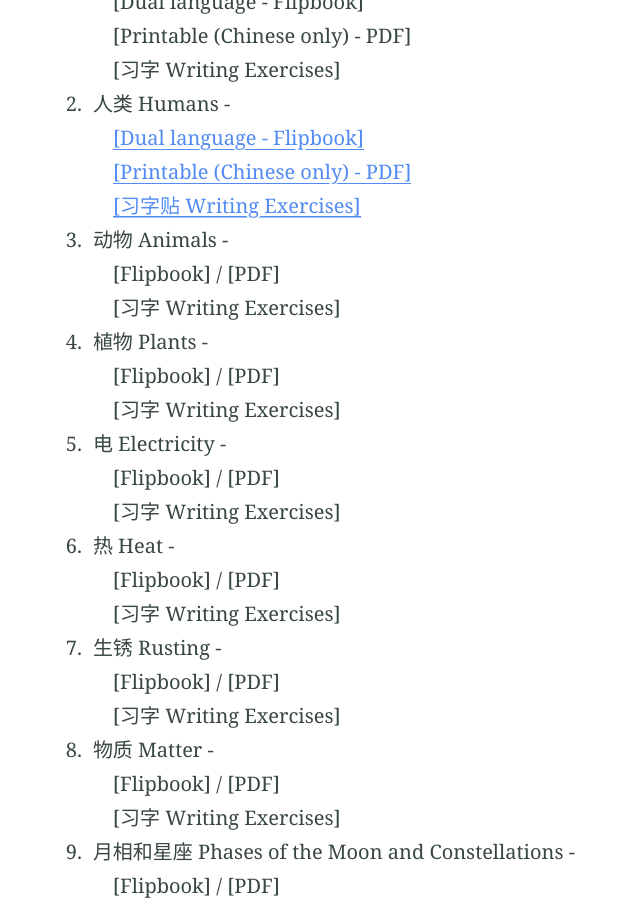
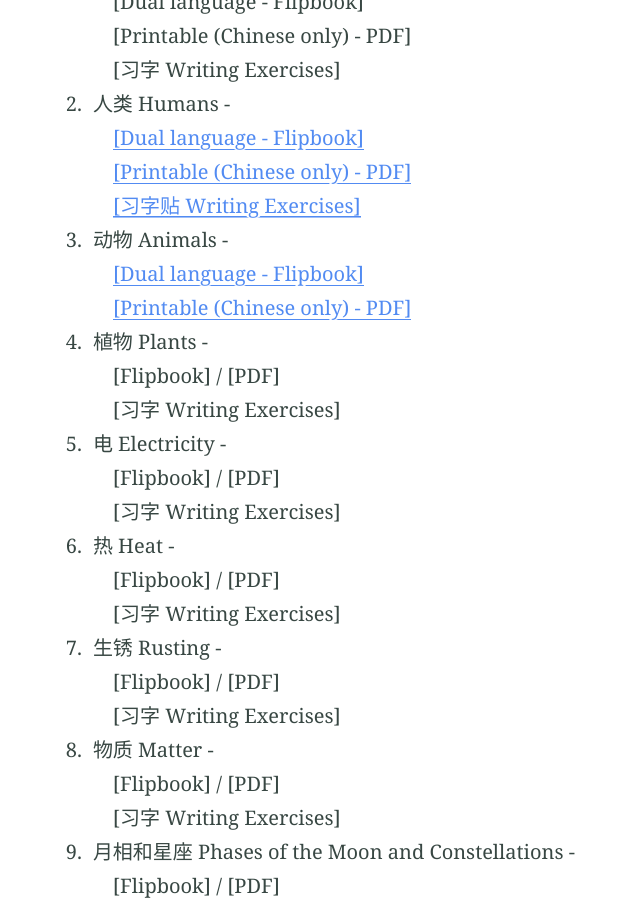
Before and after one commit to multilingual-malaysian/dlp_science, a Jekyll site: the page built from year5.md, in a window 1280 px wide and 900 px high, scrolled down 701 px. Shown: the whole window, without its empty margins (190-830 px from the left). Built offline with Jekyll 4.4.1, drawn with Linux system fonts in a browser that asks for light colours.

Commit message:
Update year5.md

```diff
--- a/year5.md
+++ b/year5.md
@@ -18,8 +18,8 @@ excerpt: "Resource centre for Bahasa Cina Tahun 5 text book"
    &emsp;<a href="/dlp_science/doc/year5/sc_year5_chapter2_chinese.pdf" target="_blank">[Printable (Chinese only) - PDF]</a><br />
    &emsp;<a href="/dlp_science/doc/year5/sc_year5_chapter2_writing.pdf" target="_blank">[习字贴 Writing Exercises]</a>
 3. 动物 Animals - <br />
-   &emsp;[Flipbook] / [PDF]<br />
-   &emsp;[习字 Writing Exercises]
+   &emsp;<a href="https://online.fliphtml5.com/pjnuy/mdon/" target="_blank">[Dual language - Flipbook]</a> <br />
+   &emsp;<a href="/dlp_science/doc/year5/sc_year5_chapter3_chinese.pdf" target="_blank">[Printable (Chinese only) - PDF]</a><br />
 4. 植物 Plants - <br />
    &emsp;[Flipbook] / [PDF]<br />
    &emsp;[习字 Writing Exercises]
```
